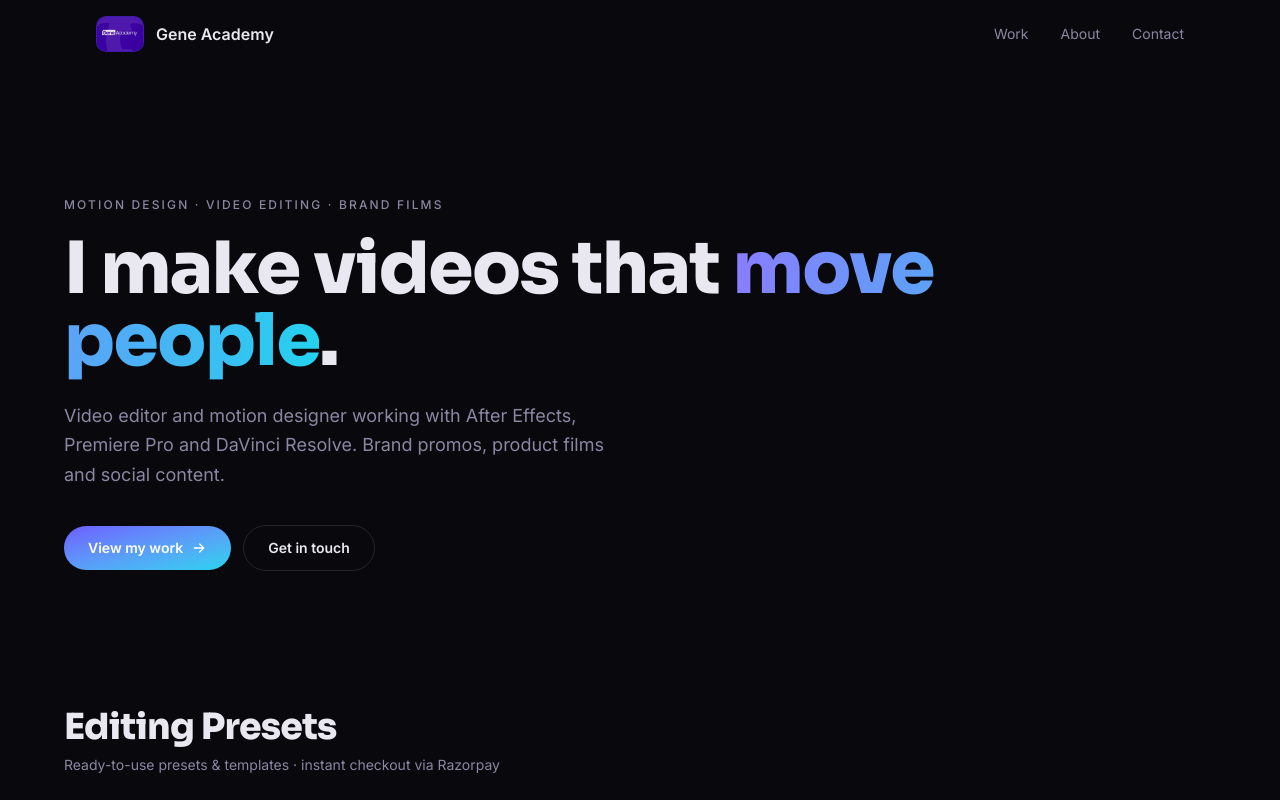
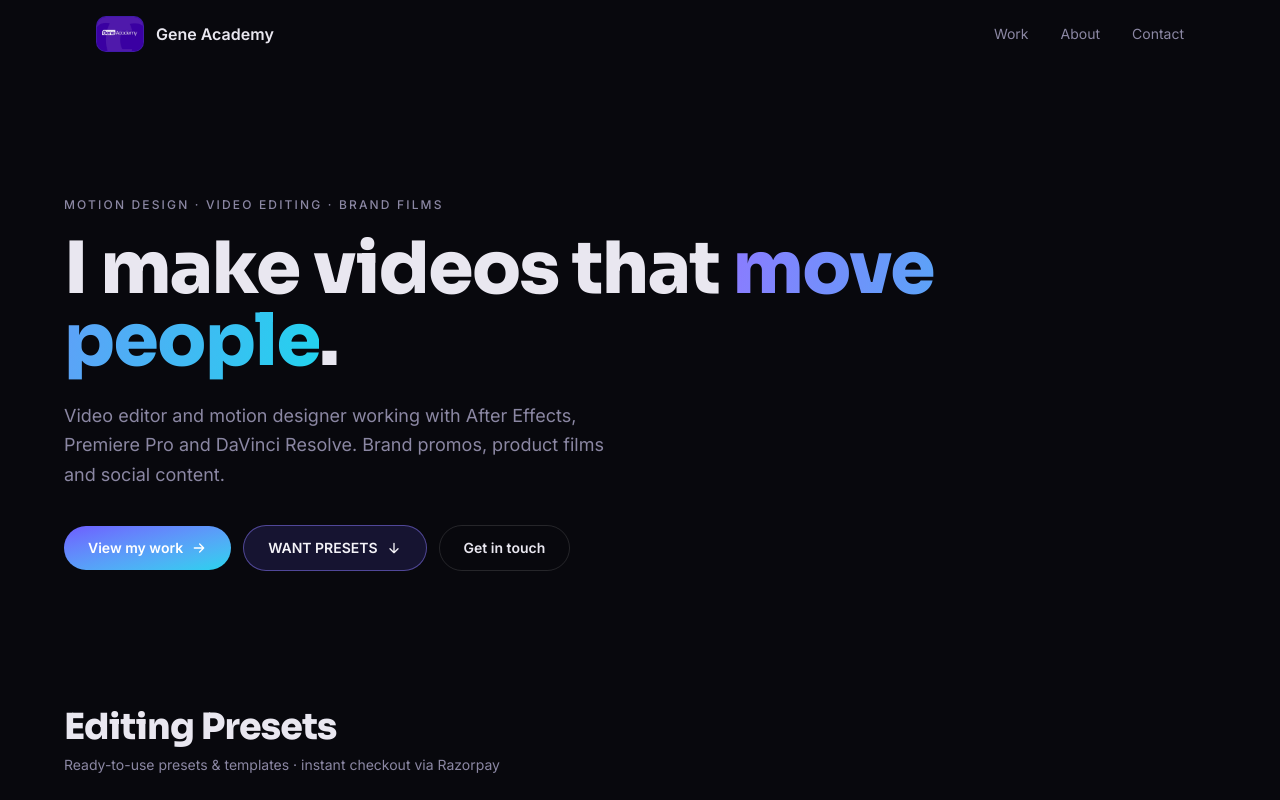
Before and after one commit to karmakarrohan45-art/portfolio, a Next.js app: page / in a window 1280 px wide. Shown: the top 800 px of the page. Built offline with nearby package versions, Linux system fonts and the light colour scheme.

Commit message:
Add WANT PRESETS button to Hero section

```diff
--- a/src/components/hero.tsx
+++ b/src/components/hero.tsx
@@ -31,8 +31,17 @@ export function Hero() {
               className="inline-flex items-center gap-2 rounded-full bg-linear-to-br from-brand-500 to-aqua-400 px-6 py-3 text-sm font-semibold text-white transition hover:brightness-110"
             >
               View my work
-              <svg viewBox="0 0 24 24" className="size-4" fill="none" stroke="currentColor" strokeWidth="2" strokeLinecap="round" strokeLinejoin="round">
+              <svg viewBox="0 0 24 24" className="size-4" fill="none" stroke="currentColor" strokeWidth="2" strokeLinecap="round" strokeLinejoin="round" aria-hidden="true">
                 <path d="M5 12h14M13 6l6 6-6 6" />
+              </svg>
+            </a>
+            <a
+              href="#presets"
+              className="inline-flex items-center gap-2 rounded-full border border-brand-400/50 bg-brand-500/15 px-6 py-3 text-sm font-semibold text-mist-50 transition hover:border-brand-400 hover:bg-brand-500/25"
+            >
+              WANT PRESETS
+              <svg viewBox="0 0 24 24" className="size-4" fill="none" stroke="currentColor" strokeWidth="2" strokeLinecap="round" strokeLinejoin="round" aria-hidden="true">
+                <path d="M12 5v14M6 13l6 6 6-6" />
               </svg>
             </a>
             <a
```
